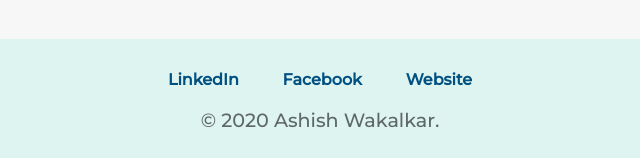
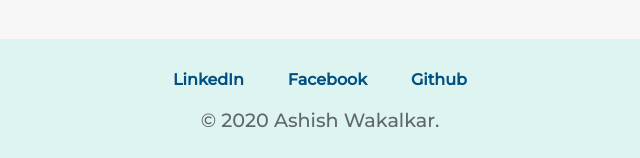
Before and after one commit to AshishWakalkar/cv, a plain HTML site: page index.html in a window 1280 px wide. Shown: the part 2753-2911 px from the top of the page, 320-960 px from the left. Drawn offline with Linux system fonts and the light colour scheme.

Commit message:
Update index.html

```diff
--- a/index.html
+++ b/index.html
@@ -59,7 +59,7 @@
   <div class="bottom-container">
     <a class="footer-link" href="https://www.linkedin.com/in/ashish-wakalkar-69a037106/">LinkedIn</a>
     <a class="footer-link" href="https://www.facebook.com/ashu.wakalkar.5">Facebook</a>
-    <a class="footer-link" href="https://www.varcus.in/">Website</a>
+    <a class="footer-link" href="https://github.com/AshishWakalkar">Github</a>
     <p>© 2020 Ashish Wakalkar.</p>
   </div>
 </body>
```
